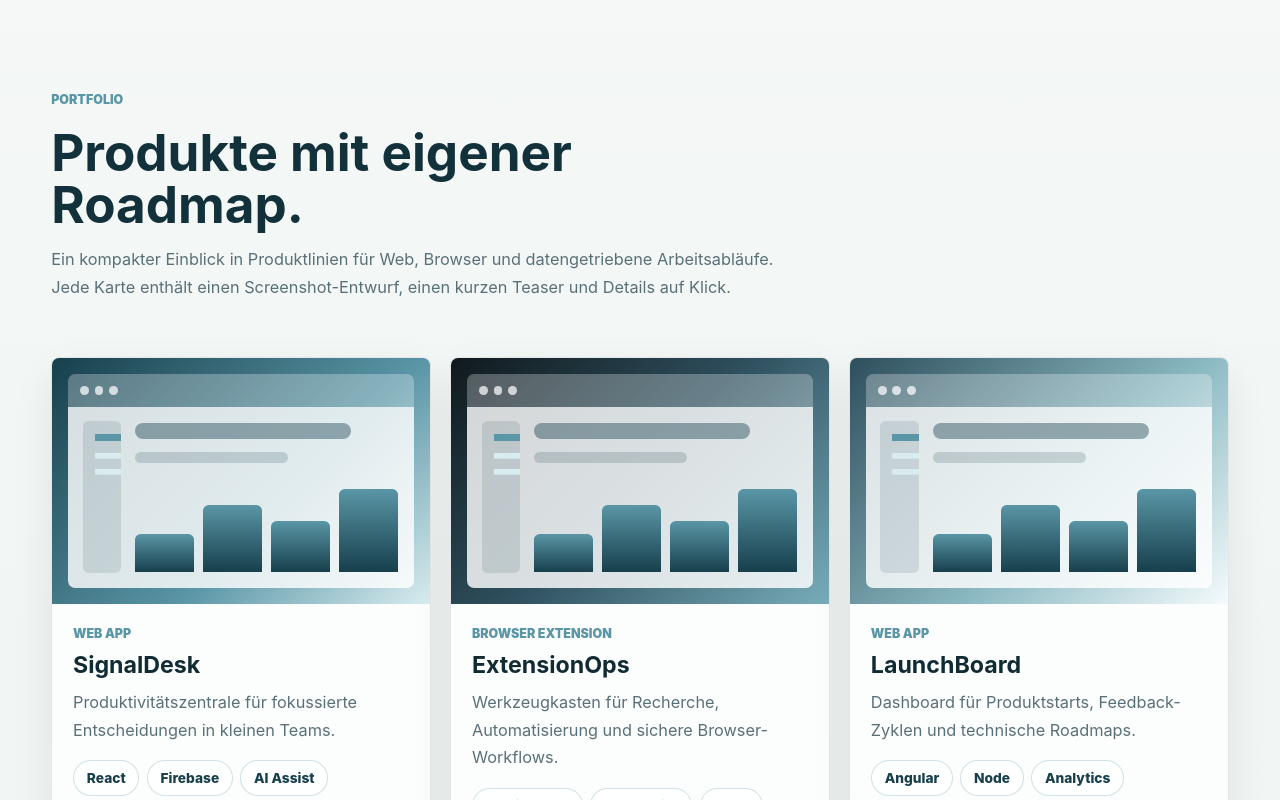
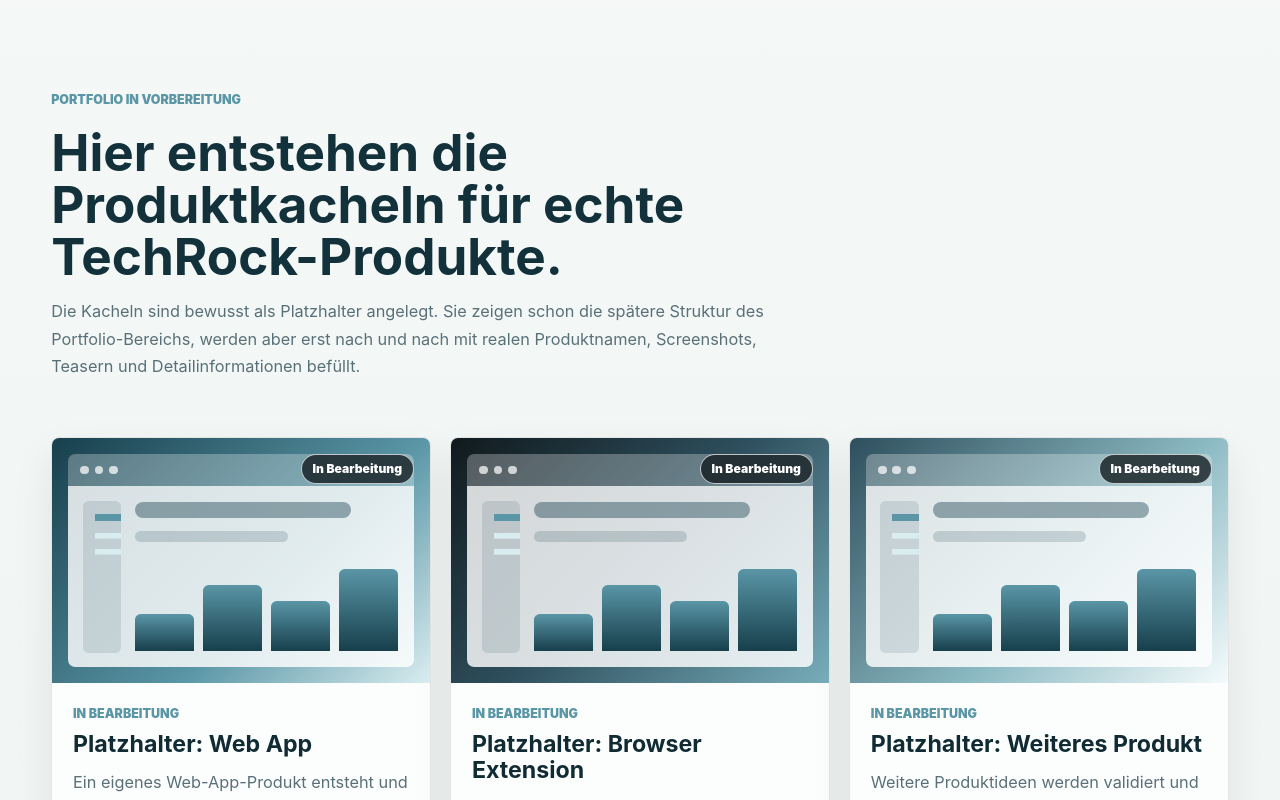
Before and after one commit to techrockers/techrock-website, a Next.js app: page / in a window 1280 px wide. Shown: the part 1660-2460 px from the top of the page. Built offline with nearby package versions, Linux system fonts and the light colour scheme.

Commit message:
feat: clarify portfolio placeholders

```diff
--- a/app/globals.css
+++ b/app/globals.css
@@ -310,9 +310,24 @@
 }
 
 .product-shot {
+  position: relative;
   min-height: 15rem;
   padding: 1rem;
   background: linear-gradient(135deg, #173f4c, #5a96a6);
+}
+
+.work-badge {
+  position: absolute;
+  top: 1rem;
+  right: 1rem;
+  z-index: 2;
+  border: 1px solid rgba(255, 255, 255, 0.72);
+  border-radius: 999px;
+  padding: 0.42rem 0.68rem;
+  background: rgba(16, 25, 29, 0.78);
+  color: white;
+  font-size: 0.76rem;
+  font-weight: 900;
 }
 
 .product-shot.aurora {
--- a/app/page.tsx
+++ b/app/page.tsx
@@ -1,30 +1,30 @@
 const products = [
   {
-    name: "SignalDesk",
-    kind: "Web App",
-    teaser: "Produktivitätszentrale für fokussierte Entscheidungen in kleinen Teams.",
+    name: "Platzhalter: Web App",
+    kind: "In Bearbeitung",
+    teaser: "Ein eigenes Web-App-Produkt entsteht und wird hier bald vorgestellt.",
     description:
-      "SignalDesk bündelt Aufgaben, Marktimpulse und KI-gestützte Zusammenfassungen in einer schlanken Oberfläche. Die App ist für wiederkehrende Arbeitsabläufe gebaut: kurze Wege, klare Statusmodelle und ein Datenmodell, das später ohne Reibung wachsen kann.",
+      "Diese Kachel ist ein Platzhalter für ein Produkt, das aktuell konzipiert und entwickelt wird. Sobald die Produktbasis steht, erscheinen hier echte Screenshots, ein präziser Teaser und ein konkreter Einblick in Nutzen, Funktionen und technische Umsetzung.",
     palette: "aurora",
-    stats: ["React", "Firebase", "AI Assist"],
+    stats: ["Coming soon", "Web App", "Product Build"],
   },
   {
-    name: "ExtensionOps",
-    kind: "Browser Extension",
-    teaser: "Werkzeugkasten für Recherche, Automatisierung und sichere Browser-Workflows.",
+    name: "Platzhalter: Browser Extension",
+    kind: "In Bearbeitung",
+    teaser: "Eine Browser Extension mit produktivem Fokus ist in Vorbereitung.",
     description:
-      "ExtensionOps zeigt, wie TechRock Browser-Erweiterungen als ernsthafte Produktplattform behandelt. Berechtigungen, Hintergrundprozesse, Content Scripts und Sync-Daten werden so strukturiert, dass Erweiterungen wartbar bleiben und im Alltag zuverlässig laufen.",
+      "TechRock arbeitet an Browser-Erweiterungen, die echte Alltagsprobleme im Web lösen. Die finalen Produktdaten werden ergänzt, sobald Berechtigungen, Kernfunktionen, Store-Auftritt und technische Basis belastbar definiert sind.",
     palette: "ridge",
-    stats: ["Manifest V3", "TypeScript", "Node"],
+    stats: ["Coming soon", "Extension", "Manifest V3"],
   },
   {
-    name: "LaunchBoard",
-    kind: "Web App",
-    teaser: "Dashboard für Produktstarts, Feedback-Zyklen und technische Roadmaps.",
+    name: "Platzhalter: Weiteres Produkt",
+    kind: "In Bearbeitung",
+    teaser: "Weitere Produktideen werden validiert und schrittweise umgesetzt.",
     description:
-      "LaunchBoard verbindet Roadmap, Nutzerfeedback und Release-Notizen in einem kompakten Produktcockpit. Der Fokus liegt auf nachvollziehbaren Entscheidungen und einer Architektur, die Frontend, Backend und KI-Funktionen sauber trennt.",
+      "Dieser Platz ist für ein weiteres TechRock-Produkt reserviert. Der Bereich wird mit echten Produktinformationen gefüllt, sobald Konzept, Prototyp und Roadmap weit genug sind, um sie nachvollziehbar zu präsentieren.",
     palette: "ice",
-    stats: ["Angular", "Node", "Analytics"],
+    stats: ["Coming soon", "Prototype", "Roadmap"],
   },
 ];
 
@@ -78,7 +78,7 @@
           </p>
           <div className="hero-actions">
             <a href="#produkte" className="button primary">
-              Portfolio ansehen
+              Produktplatzhalter ansehen
             </a>
             <a href="#entwicklung" className="button secondary">
               Arbeitsweise
@@ -132,12 +132,13 @@
 
       <section className="section" id="produkte">
         <div className="section-heading">
-          <p className="eyebrow">Portfolio</p>
-          <h2>Produkte mit eigener Roadmap.</h2>
+          <p className="eyebrow">Portfolio in Vorbereitung</p>
+          <h2>Hier entstehen die Produktkacheln für echte TechRock-Produkte.</h2>
           <p>
-            Ein kompakter Einblick in Produktlinien für Web, Browser und
-            datengetriebene Arbeitsabläufe. Jede Karte enthält einen
-            Screenshot-Entwurf, einen kurzen Teaser und Details auf Klick.
+            Die Kacheln sind bewusst als Platzhalter angelegt. Sie zeigen schon
+            die spätere Struktur des Portfolio-Bereichs, werden aber erst nach
+            und nach mit realen Produktnamen, Screenshots, Teasern und
+            Detailinformationen befüllt.
           </p>
         </div>
 
@@ -145,6 +146,7 @@
           {products.map((product) => (
             <article className="product-card" key={product.name}>
               <div className={`product-shot ${product.palette}`}>
+                <div className="work-badge">In Bearbeitung</div>
                 <div className="shot-bar">
                   <span />
                   <span />
@@ -174,7 +176,7 @@
                   ))}
                 </div>
                 <details>
-                  <summary>Mehr Details</summary>
+                  <summary>Warum Platzhalter?</summary>
                   <p>{product.description}</p>
                 </details>
               </div>
```
